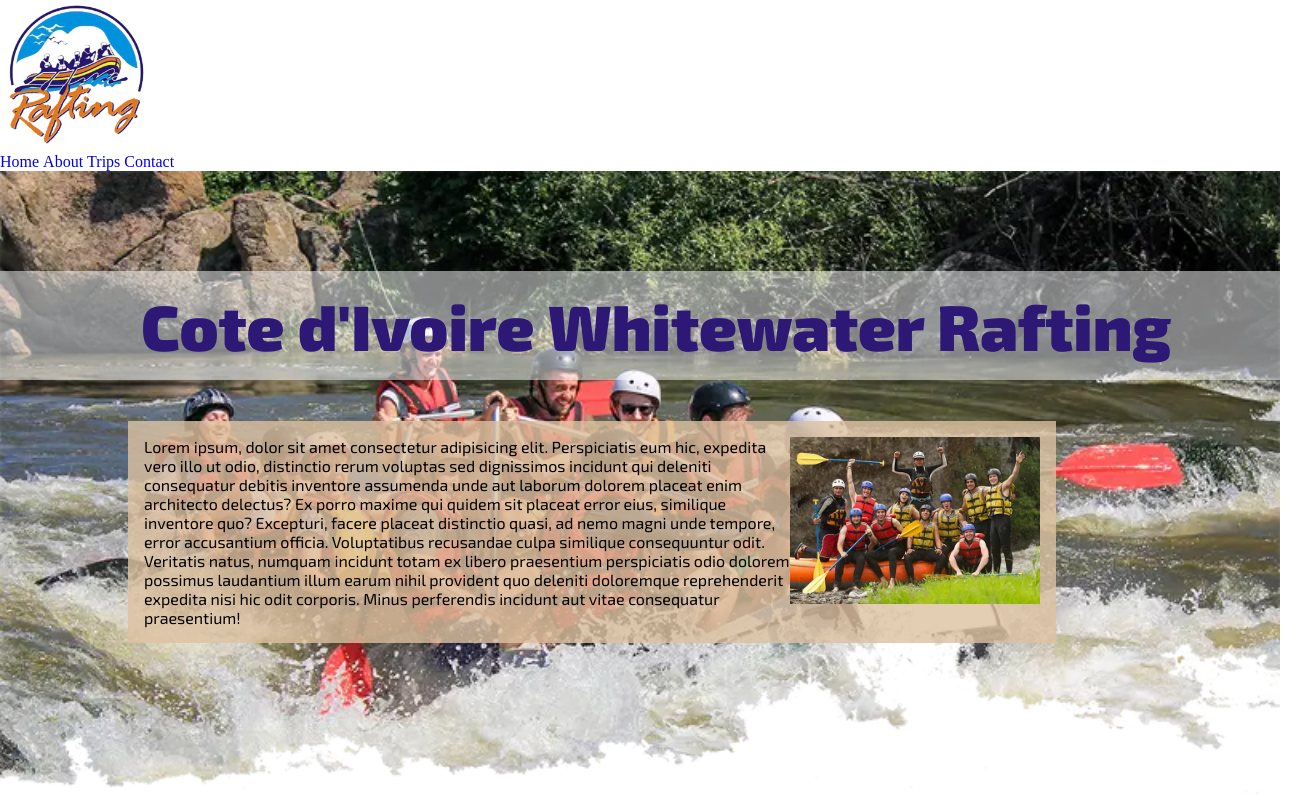
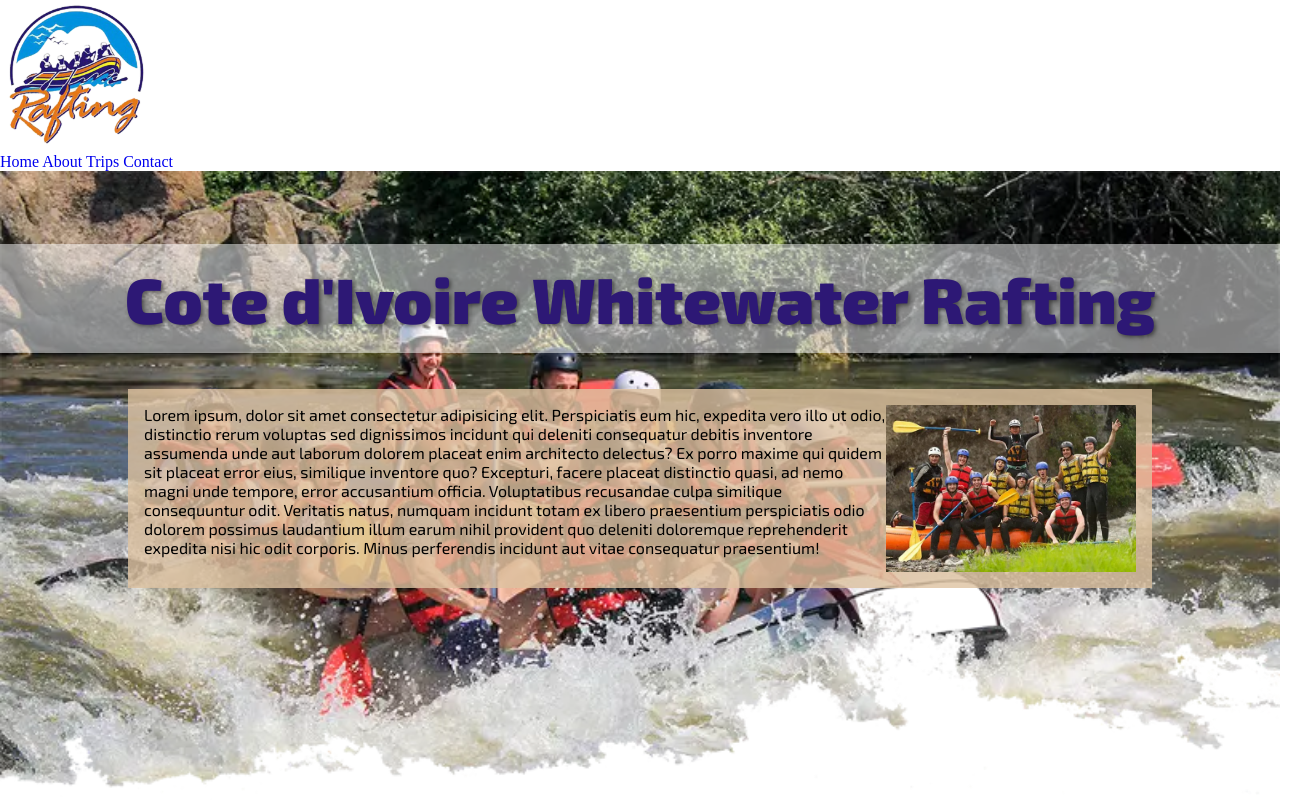
Before and after one commit to Delpipi/wdd130, a plain HTML site: page wwr/about.html in a window 1280 px wide. Shown: the top 800 px of the page, 1312 px wide, since content can reach past the window. Drawn offline with Linux system fonts and the light colour scheme.

Commit message:
update css rafting to use relatif value %

```diff
--- a/styles/styles.css
+++ b/styles/styles.css
@@ -8,6 +8,7 @@ nav {
     background-color: steelblue;
     padding: 10px;
 }
+
 nav a{
     color: white;
     display: block;
--- a/wwr/about.html
+++ b/wwr/about.html
@@ -15,20 +15,10 @@
     <header>
         <img src="images/rafinglogo.webp" alt="Company logo" width="150">
         <nav>
-            <ul>
-                <li>
-                    <a href="index.html">Home</a>
-                </li>
-                <li>
-                    <a href="about.html">About</a>
-                </li>
-                <li>
-                    <a href="trips.html">Trips</a>
-                </li>
-                <li>
-                    <a href="contact.html">Contact</a>
-                </li>
-            </ul>
+            <a href="index.html">Home</a>
+            <a href="about.html">About</a>
+            <a href="trips.html">Trips</a>
+            <a href="contact.html">Contact</a>
         </nav>
     </header>
     <main>
--- a/wwr/styles/rafting.css
+++ b/wwr/styles/rafting.css
@@ -19,11 +19,7 @@ h2 {
     font: var(--heading2-font);
 }
 
-nav ul li{
-    display: inline;
-}
-
-nav ul li a{
+nav a{
     text-decoration: none;
 }
 
@@ -42,22 +38,24 @@ p {
 }
 
 .hero h1{
-    min-width: 100%;
     text-align: center;
     color: var(--primary-color);
     font: var(--heading1-font);
     padding: var(--padding);
 
     position: absolute;
-    top: 100px;
+    top: 10%;
+    left: 0;
+    right: 0;
+
     background-color: rgba(255, 255, 255, 0.5);
+    text-shadow: 2px 2px 4px rgba(0, 0, 0, 0.5);
 }
 
 .hero article {
-    max-width: 70%;
     padding: var(--padding);
     position: absolute;
-    top: 250px;
+    top: 30%;
     left: 10%;
     right: 10%;
     background-color: rgba(222, 194, 160, 0.8);
```
